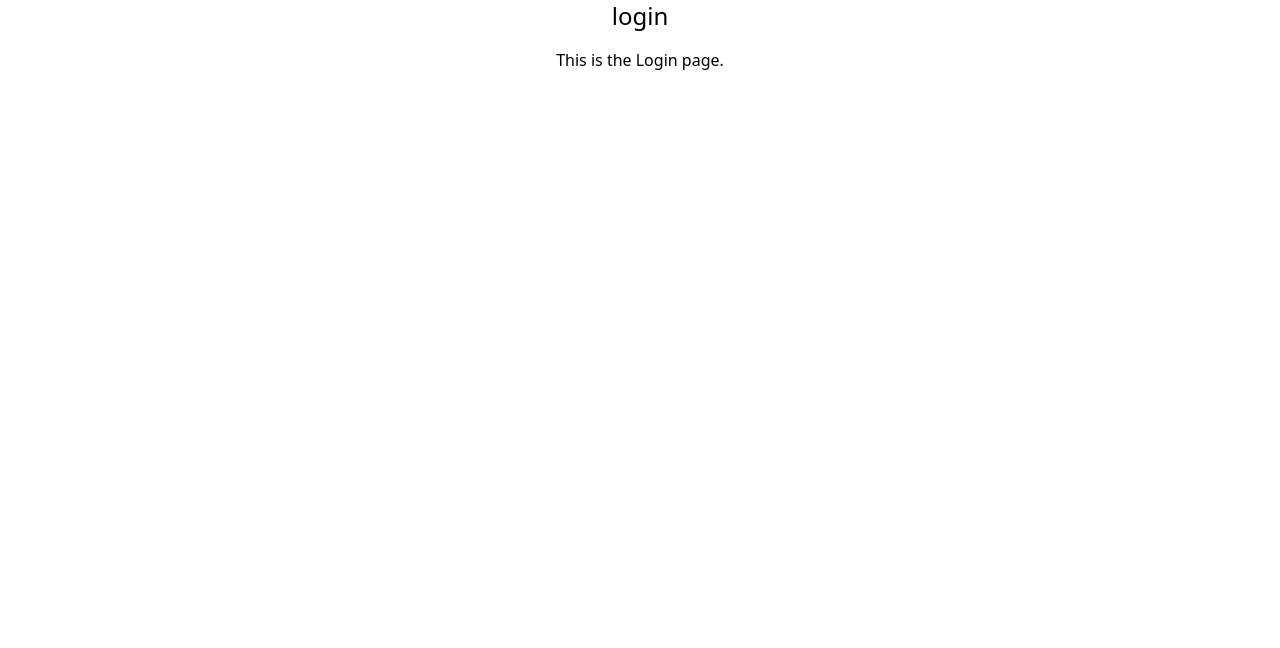
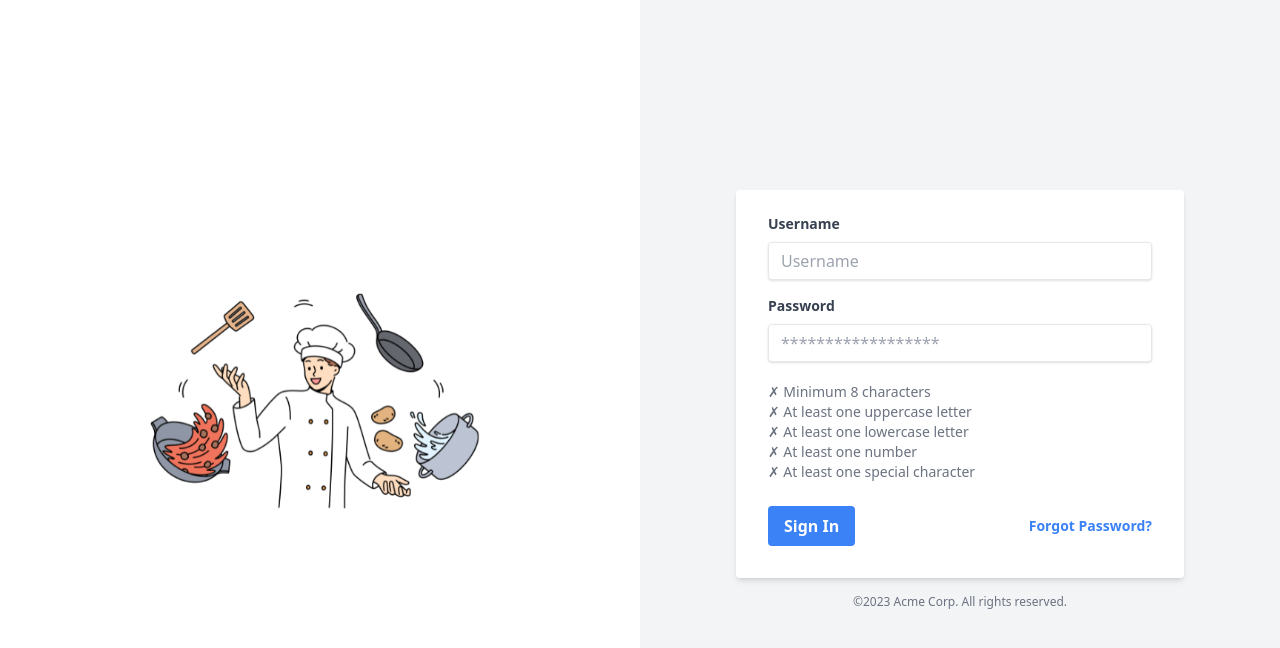
Before and after one commit to nurayarisoy/home-cooking, a Next.js app: page /login in a window 1280 px wide. Shown: the top 648 px of the page. Built offline with nearby package versions, Linux system fonts and the light colour scheme.

Commit message:
login added

```diff
--- a/src/components/main/Main.js
+++ b/src/components/main/Main.js
@@ -2,7 +2,7 @@ const Main = ({ children }) => {
   return (
     <div className="flex flex-col items-center justify-center min-h-screen bg-gray-100">
       <main className="flex flex-col items-center justify-center flex-grow w-full max-w-4xl px-4 py-8 bg-white shadow-md rounded-lg">
-        <img src="/chefbild.png" alt="Centered Image" className="mb-8 w-full h-auto max-w-sm object-cover rounded-lg" />
+        <img src="/chef3.png" alt="Centered Image" className="mb-8 w-full h-auto max-w-sm object-cover rounded-lg" />
         {children}
         <h1 className="text-3xl font-bold mb-4"> Home Cooking</h1>
       <p className="text-gray-700 text-center">This is a sample description text that provides information about the website.</p>
--- a/src/pages/login.js
+++ b/src/pages/login.js
@@ -1,10 +1,120 @@
-const Login = () => {
-    return (
-      <div className="flex flex-col items-center justify-center">
-        <h2 className="text-2xl mb-4">login</h2>
-        <p>This is the Login page.</p>
-      </div>
-    );
+import { useState } from 'react';
+import Head from 'next/head';
+
+export default function Login() {
+  const [password, setPassword] = useState('');
+  const [error, setError] = useState('');
+  const [validations, setValidations] = useState({
+    minLength: false,
+    hasUpperCase: false,
+    hasLowerCase: false,
+    hasNumber: false,
+    hasSpecialChar: false,
+  });
+
+  const handlePasswordChange = (e) => {
+    const value = e.target.value;
+    setPassword(value);
+
+    const updatedValidations = {
+      minLength: value.length >= 8,
+      hasUpperCase: /[A-Z]/.test(value),
+      hasLowerCase: /[a-z]/.test(value),
+      hasNumber: /[0-9]/.test(value),
+      hasSpecialChar: /[!@#$%^&*(),.?":{}|<>]/.test(value),
+    };
+
+    setValidations(updatedValidations);
+
+    const isValid = Object.values(updatedValidations).every(Boolean);
+    setError(isValid ? '' : 'Password must meet all the requirements.');
   };
 
-  export default Login;
+  const handleSubmit = (e) => {
+    e.preventDefault();
+    if (Object.values(validations).every(Boolean)) {
+      // Perform login action
+      console.log('Logging in...');
+    } else {
+      setError('Password must meet all the requirements.');
+    }
+  };
+
+  return (
+    <div className="flex flex-col md:flex-row min-h-screen bg-gray-100">
+      <Head>
+        <title>Login</title>
+        <link rel="icon" href="/favicon.ico" />
+      </Head>
+      <div className="hidden md:block md:w-1/2 bg-cover bg-center" style={{ backgroundImage: "url('/chef.png')" }}>
+        {/* You can also use an img tag if preferred */}
+        {/* <img src="/path-to-your-image.jpg" alt="Login Image" className="w-full h-full object-cover" /> */}
+      </div>
+      <div className="md:hidden w-full h-64 bg-cover bg-center" style={{ backgroundImage: "url('/chef.png')" }}>
+        {/* Small screen image */}
+      </div>
+      <div className="flex items-center justify-center w-full md:w-1/2">
+        <div className="w-full max-w-md">
+          <form className="bg-white shadow-md rounded px-8 pt-6 pb-8 mb-4" onSubmit={handleSubmit}>
+            <div className="mb-4">
+              <label className="block text-gray-700 text-sm font-bold mb-2" htmlFor="username">
+                Username
+              </label>
+              <input
+                className="shadow appearance-none border rounded w-full py-2 px-3 text-gray-700 leading-tight focus:outline-none focus:shadow-outline"
+                id="username"
+                type="text"
+                placeholder="Username"
+              />
+            </div>
+            <div className="mb-6">
+              <label className="block text-gray-700 text-sm font-bold mb-2" htmlFor="password">
+                Password
+              </label>
+              <input
+                className={`shadow appearance-none border rounded w-full py-2 px-3 text-gray-700 mb-3 leading-tight focus:outline-none focus:shadow-outline ${error ? 'border-red-500' : ''}`}
+                id="password"
+                type="password"
+                placeholder="******************"
+                value={password}
+                onChange={handlePasswordChange}
+              />
+              {error && <p className="text-red-500 text-xs italic">{error}</p>}
+              <div className="mt-2">
+                <p className={`text-sm ${validations.minLength ? 'text-green-500' : 'text-gray-500'}`}>
+                  {validations.minLength ? '✓' : '✗'} Minimum 8 characters
+                </p>
+                <p className={`text-sm ${validations.hasUpperCase ? 'text-green-500' : 'text-gray-500'}`}>
+                  {validations.hasUpperCase ? '✓' : '✗'} At least one uppercase letter
+                </p>
+                <p className={`text-sm ${validations.hasLowerCase ? 'text-green-500' : 'text-gray-500'}`}>
+                  {validations.hasLowerCase ? '✓' : '✗'} At least one lowercase letter
+                </p>
+                <p className={`text-sm ${validations.hasNumber ? 'text-green-500' : 'text-gray-500'}`}>
+                  {validations.hasNumber ? '✓' : '✗'} At least one number
+                </p>
+                <p className={`text-sm ${validations.hasSpecialChar ? 'text-green-500' : 'text-gray-500'}`}>
+                  {validations.hasSpecialChar ? '✓' : '✗'} At least one special character
+                </p>
+              </div>
+            </div>
+            <div className="flex items-center justify-between">
+              <button
+                className="bg-blue-500 hover:bg-blue-700 text-white font-bold py-2 px-4 rounded focus:outline-none focus:shadow-outline"
+                type="submit"
+              >
+                Sign In
+              </button>
+              <a className="inline-block align-baseline font-bold text-sm text-blue-500 hover:text-blue-800" href="#">
+                Forgot Password?
+              </a>
+            </div>
+          </form>
+          <p className="text-center text-gray-500 text-xs">
+            &copy;2023 Acme Corp. All rights reserved.
+          </p>
+        </div>
+      </div>
+    </div>
+  );
+}
```
Also changed, not shown: public/chef3.png (added).
